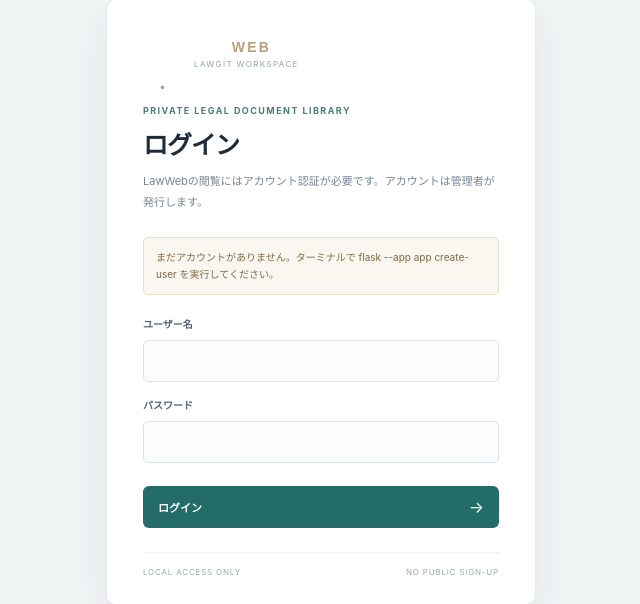
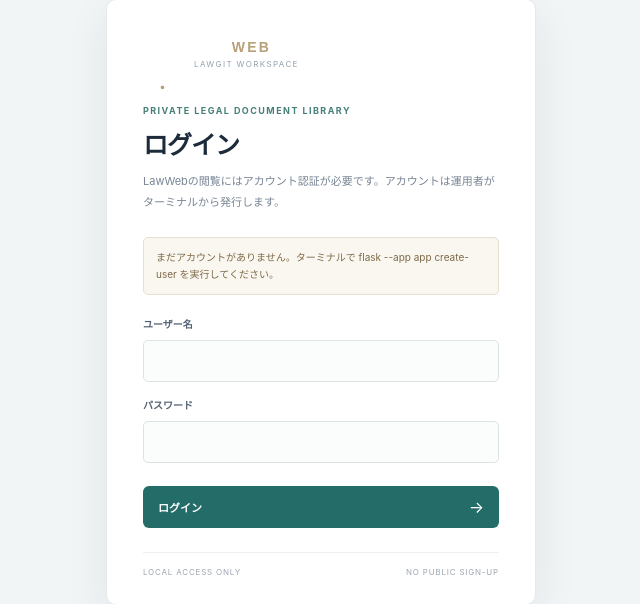
Before and after one commit to sibainugameing/lawweb, a Flask app: page /login in a window 1280 px wide. Shown: the part 83-687 px from the top of the page, without its empty margins (319-959 px from the left). Run offline with Flask 3, Linux system fonts and the light colour scheme.

Commit message:
Clarify that accounts are issued by the local operator

```diff
--- a/templates/login.html
+++ b/templates/login.html
@@ -17,7 +17,7 @@
       </a>
       <p class="eyebrow">PRIVATE LEGAL DOCUMENT LIBRARY</p>
       <h1>ログイン</h1>
-      <p class="auth-description">LawWebの閲覧にはアカウント認証が必要です。アカウントは管理者が発行します。</p>
+      <p class="auth-description">LawWebの閲覧にはアカウント認証が必要です。アカウントは運用者がターミナルから発行します。</p>
       {% if error %}<div class="auth-alert" role="alert">{{ error }}</div>{% endif %}
       {% if setup_message %}<div class="auth-notice">{{ setup_message }}</div>{% endif %}
       <form method="post" action="{{ url_for('login_post') }}" class="auth-form" autocomplete="on">
```
